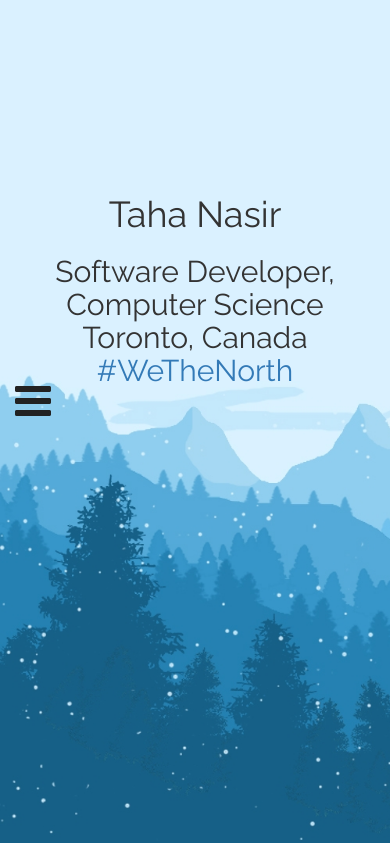
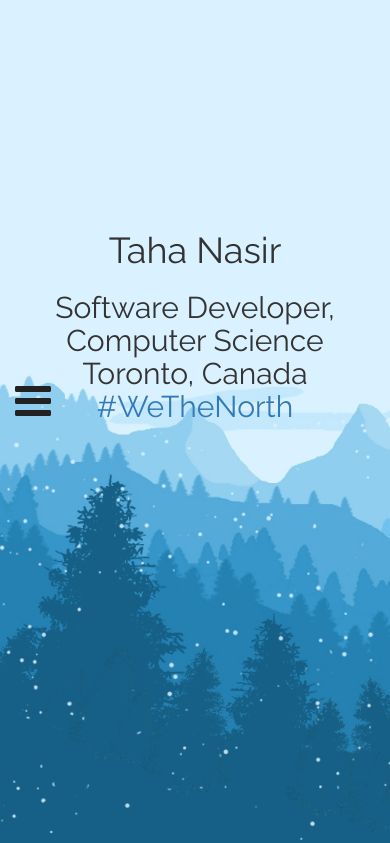
Before and after one commit to tahanasir/tahanasir.github.io, a PHP site: page / in a window 390 px wide. Shown: the top 843 px of the page. Run offline with PHP 8.4, Linux system fonts and the light colour scheme; some libraries are stand-ins or nearby versions.

Commit message:
smaller screen sizes6

```diff
--- a/css/style.css
+++ b/css/style.css
@@ -75,10 +75,10 @@
 /* Portrait phones and smaller */
 @media (max-width: 480px) {
     .twitter-timeline {
-    visibility:hidden;
+display: none !important;
   }
 
   #home-h1 {
-    padding-top: 40%;
+    padding-top: 50%;
   }
 }
```
